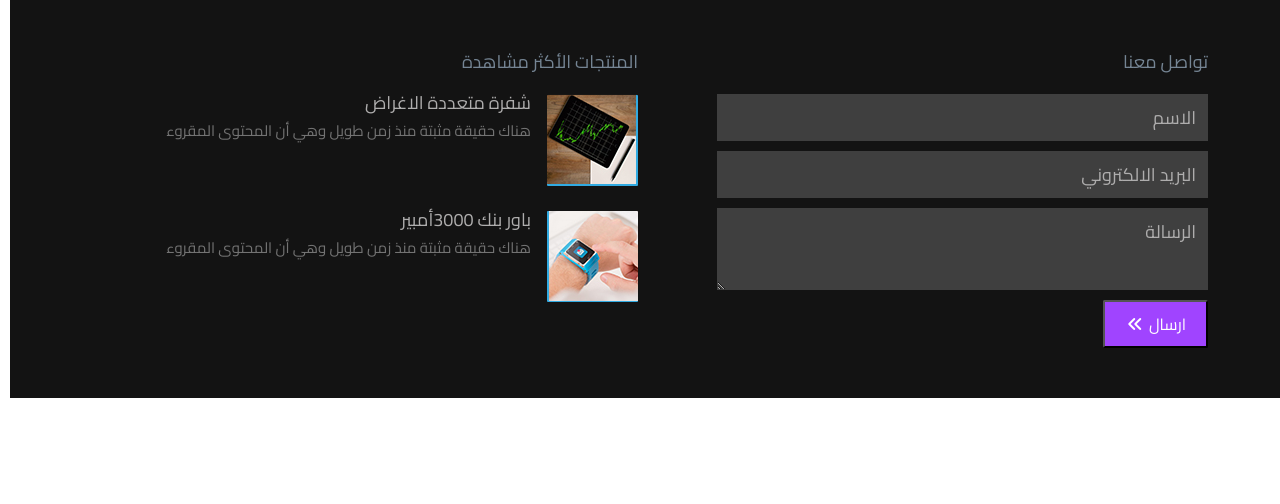
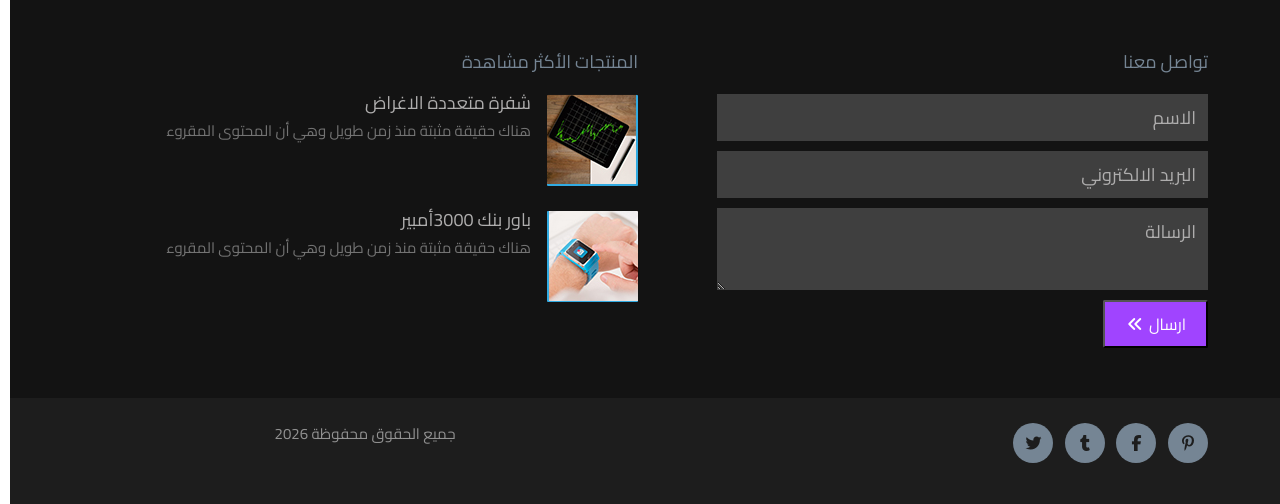
Before and after one commit to Zak-najjar/ProductLandingPage2, a plain HTML site: page index.html in a window 1280 px wide. Shown: the part 4552-5056 px from the top of the page. Before the commit the page ends 4950 px from the top, so only its background shows below. Drawn offline with Linux system fonts and the light colour scheme.

Commit message:
finish footer

```diff
--- a/css/style.css
+++ b/css/style.css
@@ -369,3 +369,33 @@ section.contact .blogs .d-flex p {
   color: #737373;
 
 }
+
+
+footer {
+  background-color: #1d1d1d;
+  padding: 25px 0px;
+}
+
+footer .list-inline .list-inline-item a {
+  width: 40px;
+  height: 40px;
+  line-height: 40px;
+  display: block;
+  color: #1d1d1d;
+  background-color: #758594;
+  border-radius: 50%;
+  text-align: center;
+  transition: 0.3s all ease;
+}
+
+footer .list-inline .list-inline-item a:hover {
+  background-color: #1479ec;
+}
+
+
+footer .copyRight {
+  font-size: 15px;
+  line-height: 22px;
+  color: #919191;
+  text-align: center;
+}
--- a/index.html
+++ b/index.html
@@ -358,7 +358,26 @@
     </section>
   </main>
   <footer>
-
+    <div class="container">
+      <div class="row">
+        <div class="col-sm-6">
+          <ul class="list-inline">
+            <li class="list-inline-item"><a href="#"><i class="fa-brands fa-pinterest-p"></i></a></li>
+            <li class="list-inline-item"><a href="#"><i class="fa-brands fa-facebook-f"></i></a></li>
+            <li class="list-inline-item"><a href="#"><i class="fa-brands fa-tumblr"></i></a></li>
+            <li class="list-inline-item"><a href="#"><i class="fa-brands fa-twitter"></i></a></li>
+          </ul>
+        </div>
+        <div class="col-sm-6">
+          <div class="copyRight">
+            <p>
+              جميع الحقوق محفوظة
+              <span id="fullYear"></span>
+            </p>
+          </div>
+        </div>
+      </div>
+    </div>
   </footer>
 <script src="assest/Bootstrap/js/bootstrap.min.js"></script>
 <script src="js/script.js"></script>
--- a/js/script.js
+++ b/js/script.js
@@ -31,3 +31,6 @@ function playVid(){
     }, false)
   })
 })()
+
+
+document.getElementById("fullYear").innerHTML=new Date().getFullYear();
```
